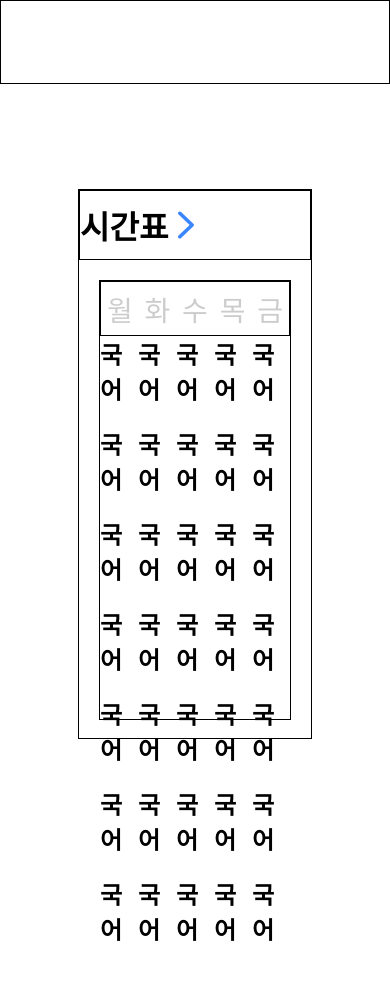
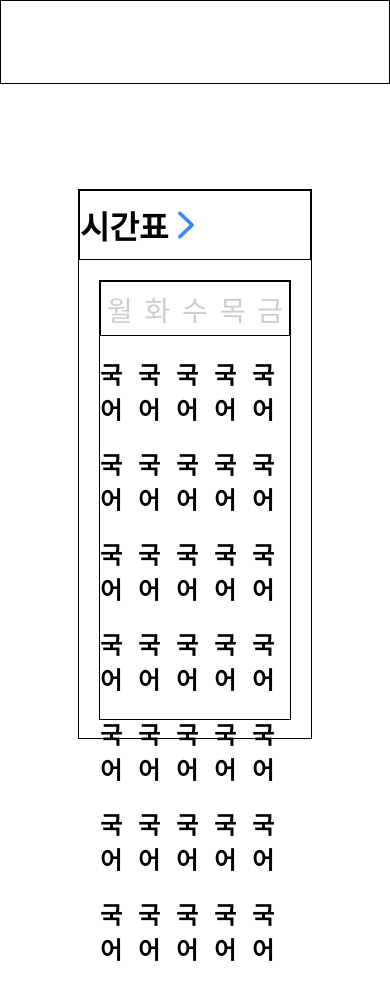
Before and after one commit to SEOKKAMONI/INJE-HighSchool-Notice, a React Native app: screen / in a window 390 px wide. Built offline with nearby package versions, Linux system fonts and the light colour scheme.

Commit message:
FIX :: Schedule 정렬 디자인 변경

```diff
--- a/components/Schedule/Schedule.css
+++ b/components/Schedule/Schedule.css
@@ -17,19 +17,13 @@
     color: rgba(0, 0, 0, 0.2);
 }
 
+.schedule-container__content {
+    position: relative;
+    top: 20px;
+}
+
 .schedule__frame {
     display: flex;
     align-items: center;
     justify-content: space-around;
 }
-
-.schedule__column {
-    display: flex;
-    flex-direction: column;
-}
-
-.schedule__column > span {
-    font-size: 24px;
-    font-weight: bold;
-    margin-bottom: 20px;
-}
--- a/components/ScheduleColumn/ScheduleColumn.css
+++ b/components/ScheduleColumn/ScheduleColumn.css
@@ -0,0 +1,10 @@
+.schedule__column {
+    display: flex;
+    flex-direction: column;
+}
+
+.schedule__column > span {
+    font-size: 24px;
+    font-weight: bold;
+    margin-bottom: 20px;
+}
--- a/components/ScheduleColumn/ScheduleColumn.js
+++ b/components/ScheduleColumn/ScheduleColumn.js
@@ -1,8 +1,10 @@
+import "./ScheduleColumn.css"
+
 export default function ScheduleColumn() {
     return (
         <div>
             <div className="schedule__column">
-            <span>
+                <span>
                     국어
                 </span>
                 <span>
```
